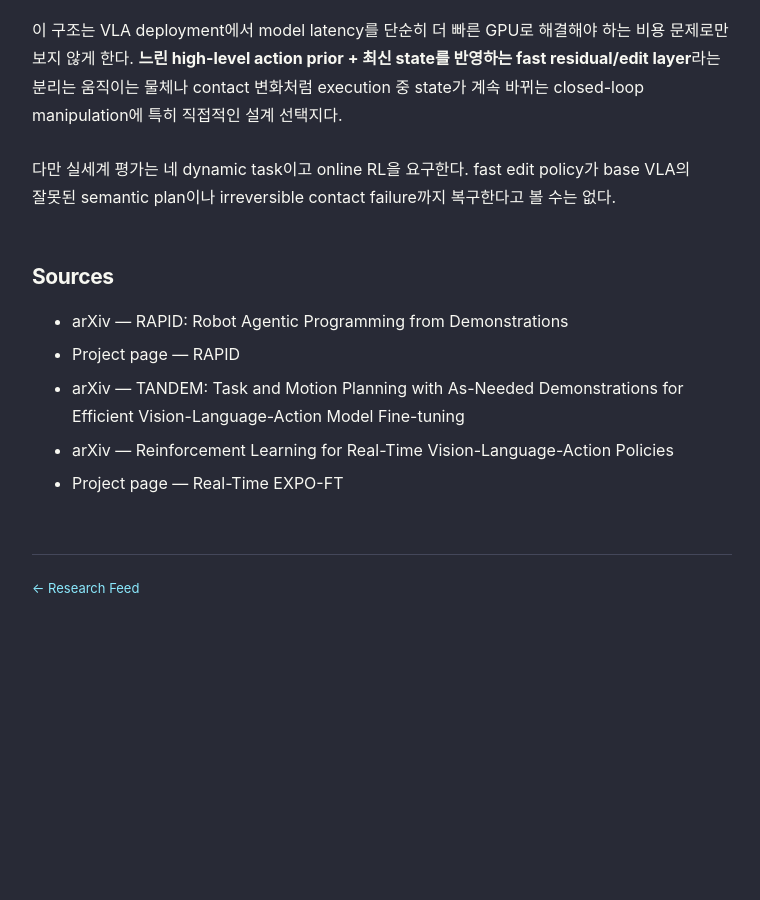
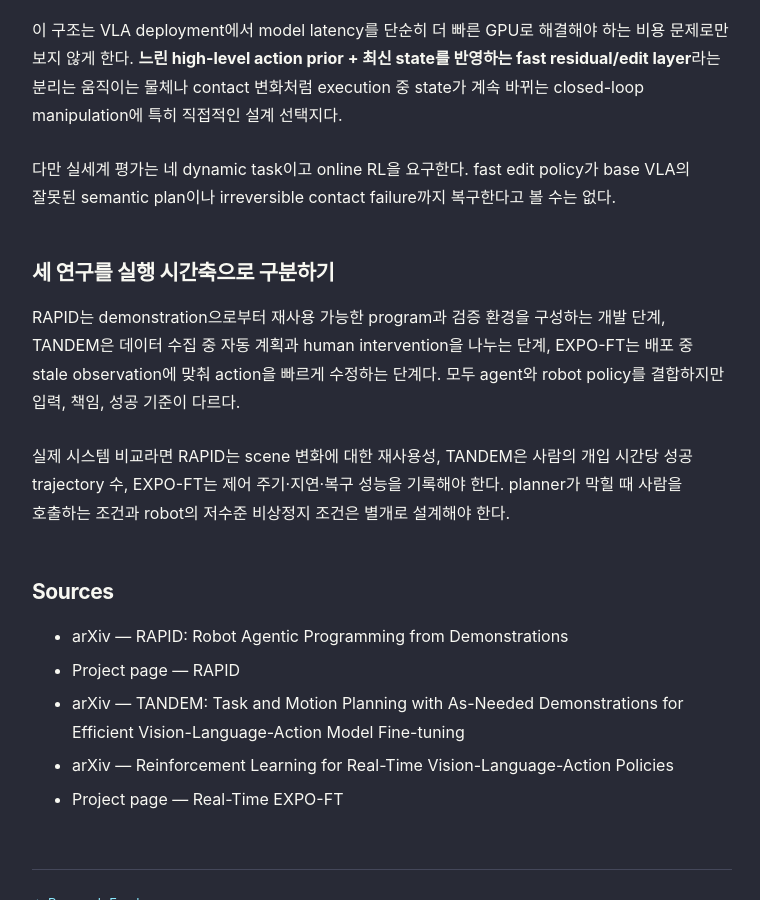
Before and after one commit to nayana224/nayana224.github.io, a Jekyll site: the page built from _research_feed/2026-09-25-research-papers.md, in a window 1280 px wide and 900 px high, scrolled down 2604 px. Shown: the whole window, without its empty margins (258-1018 px from the left). Built offline with Jekyll 4.4.1, drawn with Linux system fonts in a browser that asks for light colours; before the commit the page ends 3275 px from its top, so only the background shows below that.

Commit message:
Strengthen Research Feed article: 2026-09-25

```diff
--- a/_research_feed/2026-09-25-research-papers.md
+++ b/_research_feed/2026-09-25-research-papers.md
@@ -45,6 +45,12 @@
 
 다만 실세계 평가는 네 dynamic task이고 online RL을 요구한다. fast edit policy가 base VLA의 잘못된 semantic plan이나 irreversible contact failure까지 복구한다고 볼 수는 없다.
 
+## 세 연구를 실행 시간축으로 구분하기
+
+RAPID는 demonstration으로부터 재사용 가능한 program과 검증 환경을 구성하는 개발 단계, TANDEM은 데이터 수집 중 자동 계획과 human intervention을 나누는 단계, EXPO-FT는 배포 중 stale observation에 맞춰 action을 빠르게 수정하는 단계다. 모두 agent와 robot policy를 결합하지만 입력, 책임, 성공 기준이 다르다.
+
+실제 시스템 비교라면 RAPID는 scene 변화에 대한 재사용성, TANDEM은 사람의 개입 시간당 성공 trajectory 수, EXPO-FT는 제어 주기·지연·복구 성능을 기록해야 한다. planner가 막힐 때 사람을 호출하는 조건과 robot의 저수준 비상정지 조건은 별개로 설계해야 한다.
+
 ## Sources
 - [arXiv — RAPID: Robot Agentic Programming from Demonstrations](https://arxiv.org/abs/2609.30249)
 - [Project page — RAPID](https://yuyaoliu.me/projects/rapid)
```
